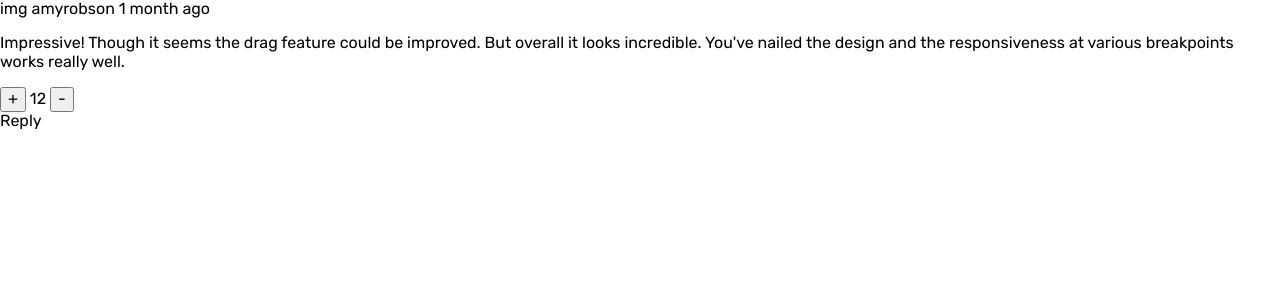
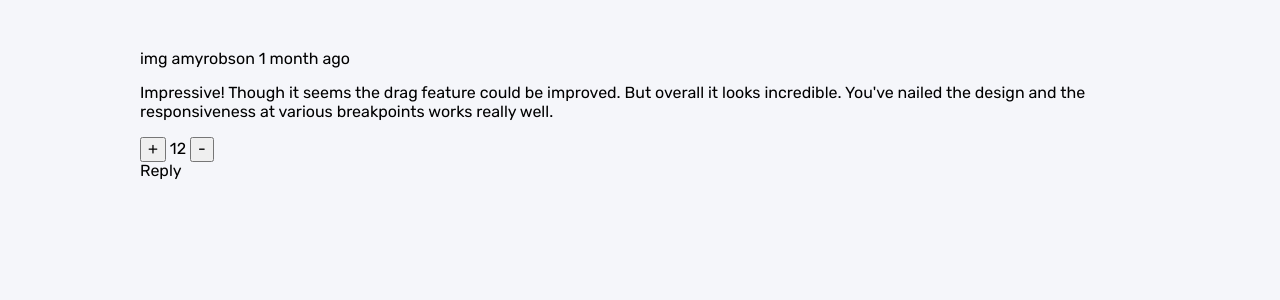
Before and after one commit to Kerri-AnnBates/interactive-comments, a React (Create React App) app in the folder client/: page / in a window 1280 px wide. Shown: the top 300 px of the page. Built offline with nearby package versions, Linux system fonts and the light colour scheme.

Commit message:
style comments container

```diff
--- a/client/src/pages/Home.js
+++ b/client/src/pages/Home.js
@@ -4,7 +4,9 @@ import Comments from '../components/Comments';
 const Home = () => {
     return (
         <main className='home'>
-            <Comments />
+            <div className='container'>
+                <Comments />
+            </div>
         </main>
     )
 }
--- a/client/src/styles/css/app.css
+++ b/client/src/styles/css/app.css
@@ -337,6 +337,23 @@ template {
   display: none;
 }
 
+html {
+  height: 100%;
+}
+
 body {
   font-family: "Rubik", sans-serif;
+  min-height: 100%;
+  background-color: #f5f6fa;
 }
+
+.container {
+  max-width: 1000px;
+  width: 100%;
+  margin: 0 auto;
+  padding: 0 20px;
+}
+
+.comments {
+  padding: 50px 0;
+}
--- a/client/src/styles/sass/_base.scss
+++ b/client/src/styles/sass/_base.scss
@@ -1,3 +1,21 @@
+html {
+    height: 100%;
+}
+
 body {
     font-family: 'Rubik', sans-serif;
+    min-height: 100%;
+    background-color: $veryLightGrey;
 }
+
+.container {
+    max-width: 1000px;
+    width: 100%;
+    margin: 0 auto;
+    padding: 0 20px;
+}
+
+// Comments Section
+.comments {
+    padding: 50px 0;
+}
```
